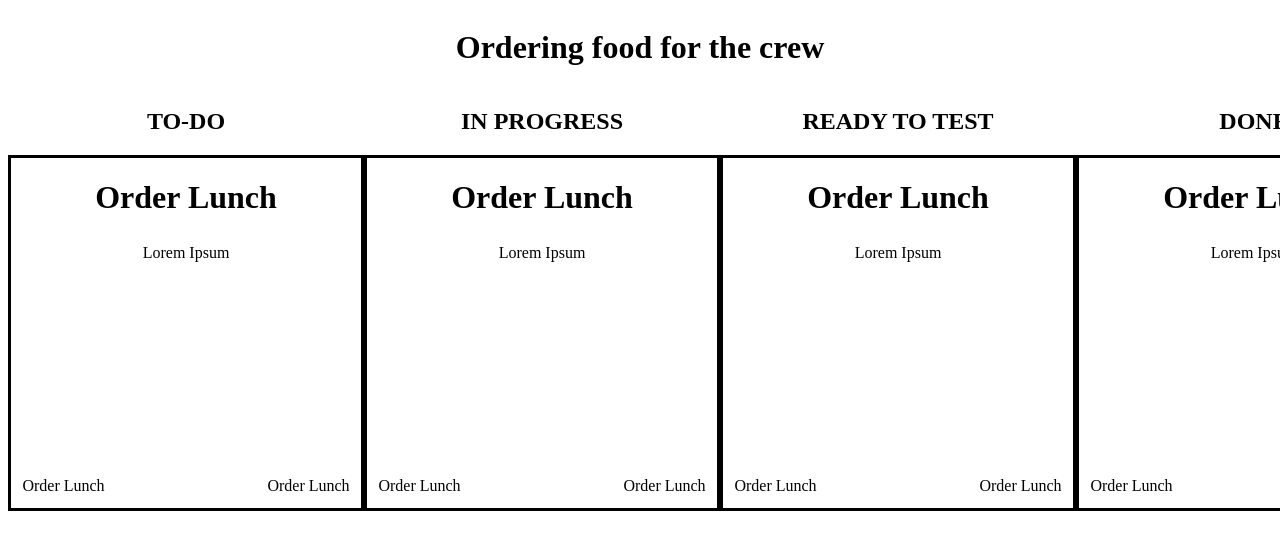
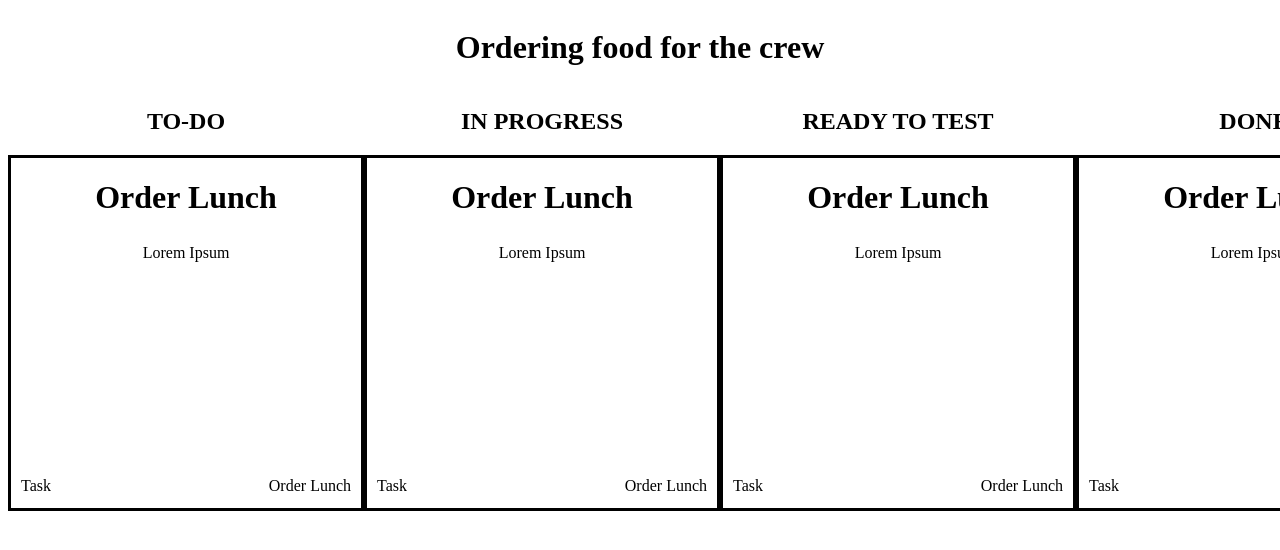
Before and after one commit to MarshNguyen/Jira-Excercise, a React (Create React App) app: page / in a window 1280 px wide. Shown: the top 550 px of the page. Built offline with nearby package versions, Linux system fonts and the light colour scheme.

Commit message:
Realigned bottom of TaskCards

```diff
--- a/src/components/TaskCard.css
+++ b/src/components/TaskCard.css
@@ -25,13 +25,15 @@
 .type {
   grid-column-start: 1;
   grid-row-start: 2;
-  text-align: center;
+  text-align: start;
+  padding-left: 10px;
 }
 
 .assignee {
   grid-column-start: 3;
   grid-row-start: 2;
-  text-align: center;
+  text-align: end;
+  padding-right: 10px;
 }
 
 .title {
--- a/src/components/TaskCard.js
+++ b/src/components/TaskCard.js
@@ -35,7 +35,7 @@ function TaskCard(props) {
       </div>
       <div class="task-footer">
         <div class="type">
-          <Type value={title} />
+          <Type value={type} />
         </div>
         <div class="assignee">
           <Assignee value={title} />
```
